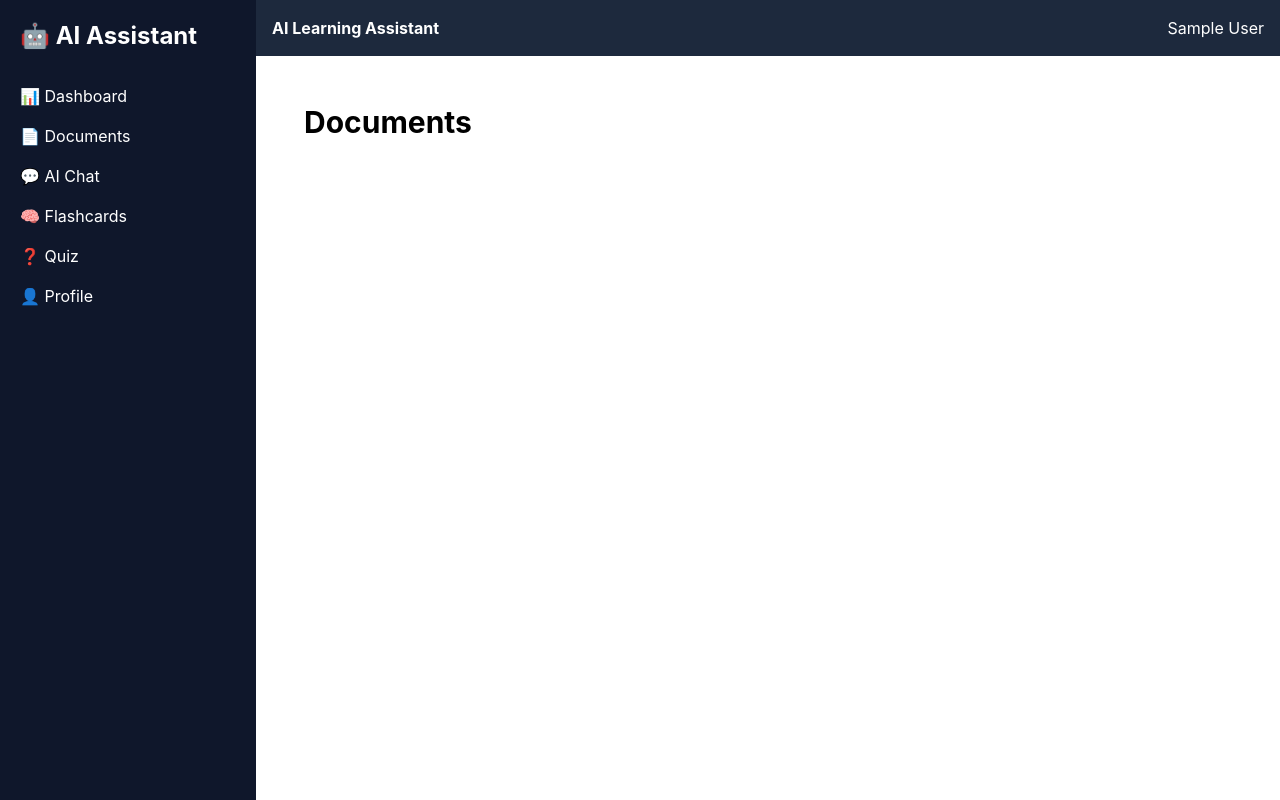
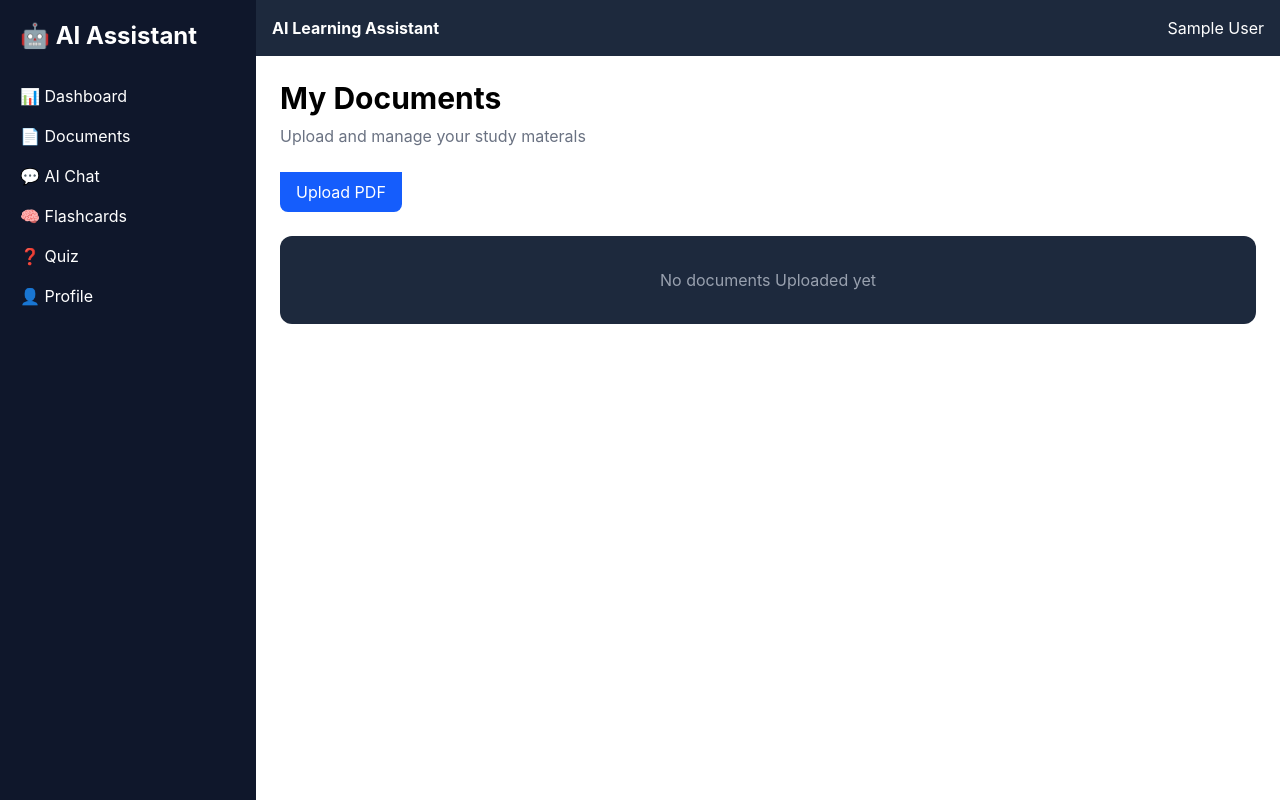
Before and after one commit to adityawarekar/AI-Assistant, a React app in the folder frontend/: page /documents in a window 1280 px wide. Built offline with nearby package versions, Linux system fonts and the light colour scheme; sample sign-in values are in the browser's storage; the HTML template or start-up script is replaced by a standard one.

Commit message:
Create document page UI

```diff
--- a/frontend/src/pages/Documents.jsx
+++ b/frontend/src/pages/Documents.jsx
@@ -3,11 +3,26 @@ import Layout from "../components/Layout";
 const Documents = () => {
   return (
     <Layout>
-      <div className="p-6">
-        <h1 className="text-3xl font-bold">
-          Documents
-        </h1>
+      <div className="space-y-6">
+        <div>
+          <h1 className="text-3xl font-bold">
+            My Documents
+          </h1>
+
+          <p className="text-gray-500 mt-2">
+            Upload and manage your study materals
+          </p>
+        </div>
+        <button className="bg-blue-600 hover:bg-blue-700 text-white px-4 py-2 rounded-b-lg">
+          Upload PDF
+        </button>
+        <div className="bg-slate-800 rounded-xl p-8 text-center">
+          <p className="text-gray-400">
+            No documents Uploaded yet
+          </p>
+        </div>
       </div>
+
     </Layout>
   );
 };
```
